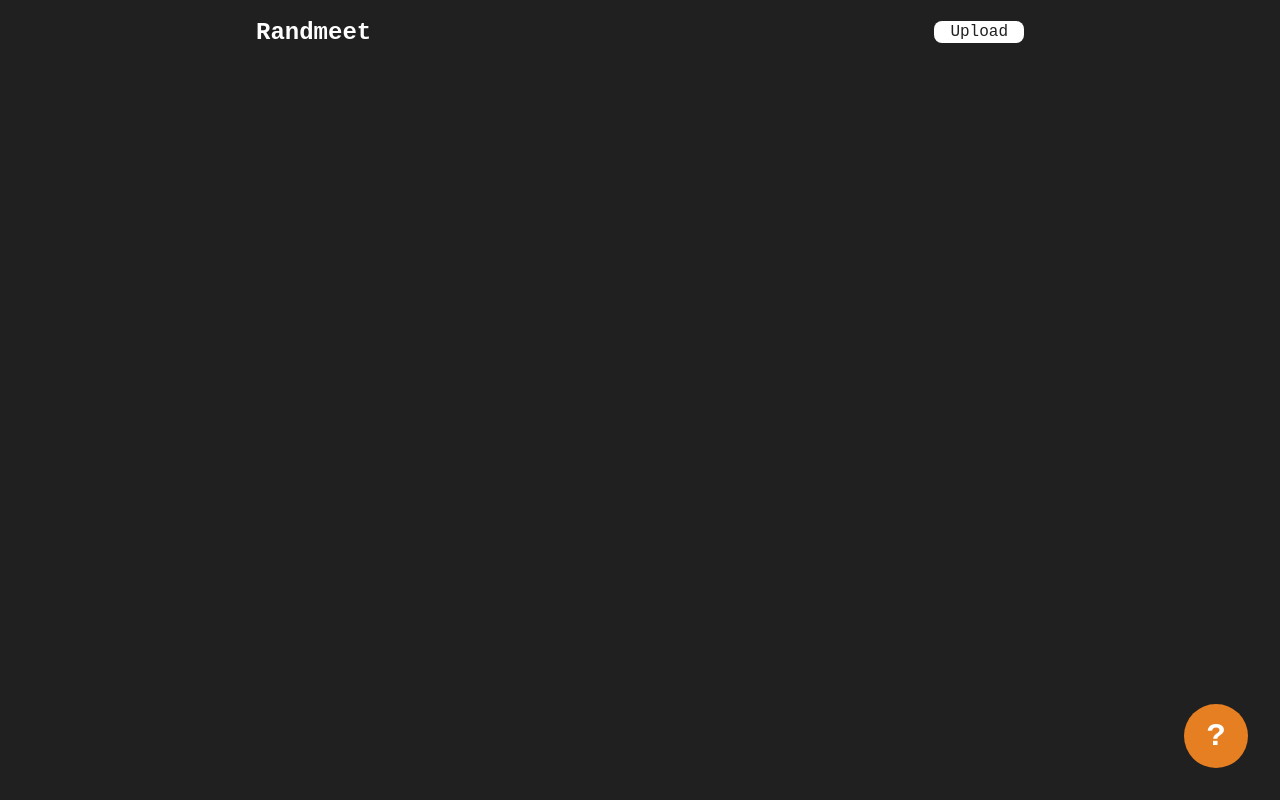
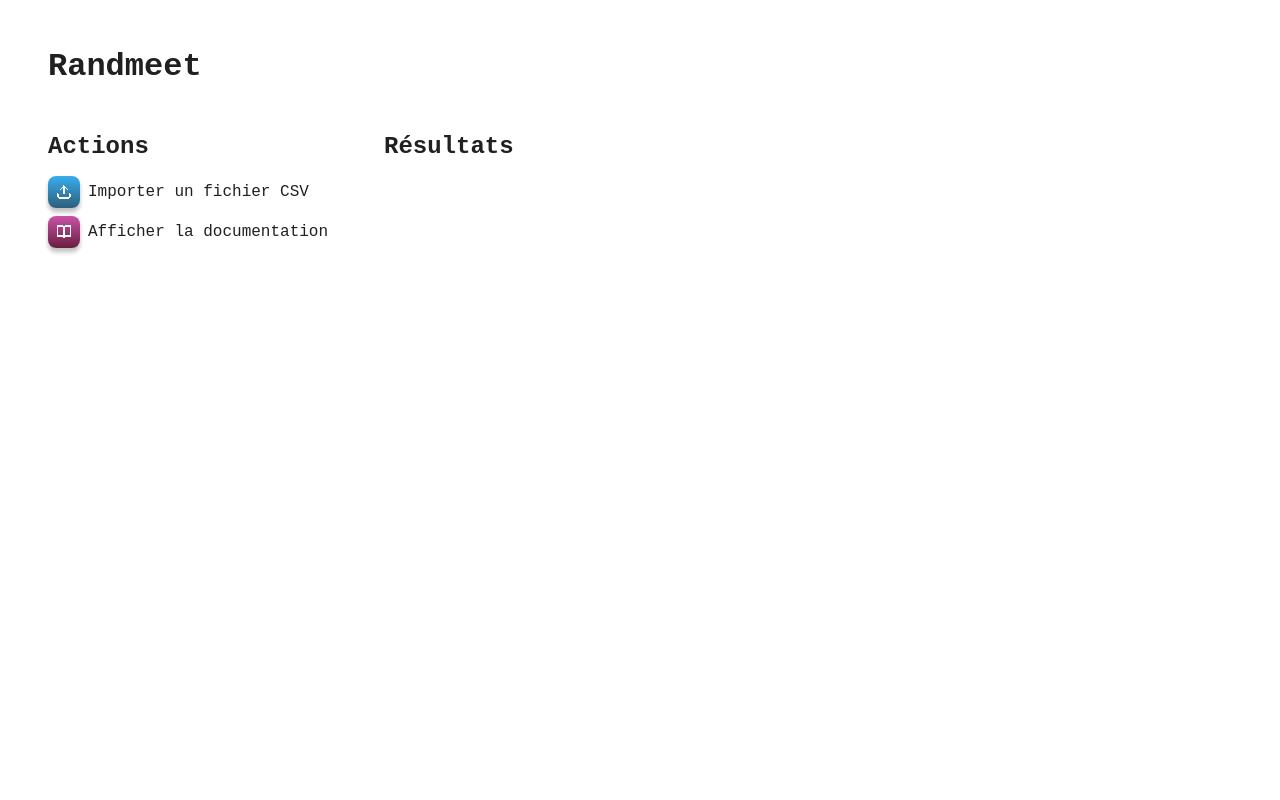
Before and after one commit to tun43p/randmeet, a React (Vite) app: page / in a window 1280 px wide. Built offline with nearby package versions, Linux system fonts and the light colour scheme.

Commit message:
feat: update application style

```diff
--- a/package.json
+++ b/package.json
@@ -18,12 +18,14 @@
     "react": "^18.2.0",
     "react-csv": "^2.2.2",
     "react-dom": "^18.2.0",
+    "react-icons": "^4.6.0",
     "styled-components": "^5.3.6"
   },
   "devDependencies": {
     "@types/react": "^18.0.17",
     "@types/react-csv": "^1.1.3",
     "@types/react-dom": "^18.0.6",
+    "@types/react-icons": "^3.0.0",
     "@types/styled-components": "^5.1.26",
     "@typescript-eslint/eslint-plugin": "^5.41.0",
     "@typescript-eslint/parser": "^5.41.0",
--- a/src/app.tsx
+++ b/src/app.tsx
@@ -7,11 +7,13 @@ import {
   getRowsFromCSVFile,
 } from "./utils/helpers";
 import HeaderComponent from "./components/header";
-import HelpComponent from "./components/help";
-import PersonComponent from "./components/person";
+import AsideComponent from "./components/aside";
+import ResultsComponent from "./components/results";
 
 export default function App() {
   const [meetings, setMeetings] = useState<Meetings | undefined>(undefined);
+
+  const now = new Date().getTime();
 
   async function onUpload(
     e: React.ChangeEvent<HTMLInputElement>,
@@ -28,44 +30,22 @@ export default function App() {
 
   return (
     <StyledApp>
-      <StyledWrapper>
-        <HeaderComponent meetings={meetings} onUpload={onUpload} />
-        <StyledMain style={{ overflowY: meetings ? "scroll" : "unset" }}>
-          {meetings &&
-            meetings.map((meeting, key) => {
-              return (
-                <StyledPersons key={key}>
-                  <PersonComponent person={meeting.a} />
-                  <PersonComponent person={meeting.b} />
-                </StyledPersons>
-              );
-            })}
-        </StyledMain>
-      </StyledWrapper>
-      <HelpComponent />
+      <HeaderComponent />
+      <StyledMain>
+        <AsideComponent meetings={meetings} now={now} onUpload={onUpload} />
+        <ResultsComponent meetings={meetings} />
+      </StyledMain>
     </StyledApp>
   );
 }
 
 const StyledApp = styled.div`
-  color: #ffffff;
-  background-color: #202020;
+  color: #202020;
+  background-color: #ffffff;
   width: 100%;
   height: 100vh;
 `;
 
-const StyledWrapper = styled.div`
-  width: 60%;
-  height: 100vh;
-  margin: 0 auto;
+const StyledMain = styled.main`
+  display: flex;
 `;
-
-const StyledMain = styled.main`
-  height: calc(100vh - 4rem);
-  width: 100%;
-`;
-
-const StyledPersons = styled.div`
-  display: flex;
-  width: 100%;
-`;
--- /dev/null
+++ b/src/components/aside.tsx
@@ -0,0 +1,83 @@
+import { FiBookOpen, FiDownload, FiUpload } from "react-icons/fi";
+import { CSVLink } from "react-csv";
+import styled from "styled-components";
+import { Meetings } from "../types";
+import { csvHeaders, documentationLink } from "../utils/constants";
+import { convertMeetingsToCSV } from "../utils/helpers";
+import IconComponent, { IconColor } from "./icon";
+
+type Props = {
+  meetings?: Meetings;
+  now: number;
+  onUpload: React.ChangeEventHandler;
+};
+
+export default function AsideComponent({ meetings, now, onUpload }: Props) {
+  return (
+    <StyledAside>
+      <StyledTitle>Actions</StyledTitle>
+      <StyledActionFiled>
+        <IconComponent color={IconColor.blue} icon={<FiUpload />} />
+        <label htmlFor="input">Importer un fichier CSV</label>
+        <input
+          id="input"
+          type="file"
+          accept=".csv"
+          style={{ display: "none" }}
+          onChange={onUpload}
+        />
+      </StyledActionFiled>
+      {meetings && (
+        <CSVLink
+          className="csv"
+          filename={`randmeet_${now}.csv`}
+          data={convertMeetingsToCSV(meetings)}
+          headers={csvHeaders}
+          target="_blank"
+        >
+          <StyledActionFiled>
+            <IconComponent color={IconColor.green} icon={<FiDownload />} />
+            Exporter un fichier CSV
+          </StyledActionFiled>
+        </CSVLink>
+      )}
+      <a href={documentationLink} target="_blank" rel="noreferrer">
+        <StyledActionFiled>
+          <IconComponent color={IconColor.purple} icon={<FiBookOpen />} />
+          <p>Afficher la documentation</p>
+        </StyledActionFiled>
+      </a>
+    </StyledAside>
+  );
+}
+
+const StyledAside = styled.aside`
+  width: 30%;
+  padding: 0 3rem;
+
+  & .csv div {
+    color: #202020;
+    margin-right: 0.5rem;
+  }
+`;
+
+const StyledTitle = styled.h2`
+  font-size: 1.5rem;
+  font-weight: bold;
+  margin-bottom: 1rem;
+`;
+
+const StyledActionFiled = styled.div`
+  display: flex;
+  align-items: center;
+  margin-bottom: 0.5rem;
+  cursor: pointer;
+
+  label,
+  p {
+    color: #202020;
+    margin-left: 0.5rem;
+    text-decoration: none;
+    cursor: pointer;
+  }
+`;
--- a/src/components/header.tsx
+++ b/src/components/header.tsx
@@ -1,85 +1,19 @@
-import { CSVLink } from "react-csv";
 import styled from "styled-components";
-import { Meetings } from "../types";
-import { csvHeaders } from "../utils/constants";
-import { convertMeetingsToCSV } from "../utils/helpers";
 
-type Props = {
-  meetings?: Meetings;
-  onUpload: React.ChangeEventHandler<HTMLInputElement>;
-};
-
-export default function HeaderComponent({ meetings, onUpload }: Props) {
-  const now = new Date().getTime();
-
+export default function HeaderComponent() {
   return (
-    <StyledHeader id="header" className="header">
+    <StyledHeader>
       <StyledLogo>Randmeet</StyledLogo>
-      <StyledHeaderButtons>
-        {meetings && (
-          <CSVLink
-            className="csv"
-            filename={`randmeet_${now}.csv`}
-            data={convertMeetingsToCSV(meetings)}
-            headers={csvHeaders}
-            target="_blank"
-          >
-            Download
-          </CSVLink>
-        )}
-        <StyledHeaderButton>
-          <label htmlFor="input">Upload</label>
-          <input
-            id="input"
-            type="file"
-            accept=".csv"
-            style={{ display: "none" }}
-            onChange={onUpload}
-          />
-        </StyledHeaderButton>
-      </StyledHeaderButtons>
     </StyledHeader>
   );
 }
 
 const StyledHeader = styled.header`
-  display: flex;
   width: 100%;
-  height: 4rem;
-  align-items: center;
-  justify-content: space-between;
+  padding: 3rem;
 `;
 
-const StyledLogo = styled.p`
-  font-size: 1.5rem;
+const StyledLogo = styled.h1`
+  font-size: 2rem;
   font-weight: bold;
 `;
-
-const StyledHeaderButtons = styled.div`
-  display: flex;
-  align-items: center;
-  justify-content: space-between;
-
-  & .csv {
-    color: #000000;
-    background: #ffffff;
-    padding: 0.15rem 1rem;
-    margin-right: 2rem;
-    border-radius: 0.5rem;
-
-    & *:hover {
-      cursor: pointer;
-    }
-  }
-`;
-
-const StyledHeaderButton = styled.div`
-  color: #202020;
-  background: #ffffff;
-  padding: 0.15rem 1rem;
-  border-radius: 0.5rem;
-
-  & *:hover {
-    cursor: pointer;
-  }
-`;
--- a/src/components/help.tsx
+++ /dev/null
@@ -1,41 +0,0 @@
-import styled from "styled-components";
-import { documentationLink } from "../utils/constants";
-
-export default function HelpComponent() {
-  return (
-    <StyledHelp>
-      {/* TODO(tun43p): Add a tooltip here */}
-      <a href={documentationLink} target="_blank" rel="noreferrer">
-        ?
-      </a>
-    </StyledHelp>
-  );
-}
-
-const StyledHelp = styled.div`
-  background: #e67e22;
-  display: flex;
-  position: absolute;
-  bottom: 2rem;
-  right: 2rem;
-  width: 4rem;
-  height: 4em;
-  border-radius: 2rem;
-  align-items: center;
-  justify-content: center;
-  font-weight: bold;
-  transition: all ease-in-out 0.25s;
-
-  & a {
-    font-size: 2rem;
-    color: #ffffff;
-  }
-
-  &:hover {
-    background: #ffffff;
-
-    a {
-      color: #e67e22;
-    }
-  }
-`;
--- /dev/null
+++ b/src/components/icon.tsx
@@ -0,0 +1,49 @@
+import styled from "styled-components";
+
+type Props = {
+  color: IconColor;
+  icon: React.ReactNode;
+};
+
+export enum IconColor {
+  blue = "blue",
+  green = "green",
+  purple = "purple",
+  red = "red",
+}
+
+export default function IconComponent({ color, icon }: Props) {
+  return <StyledIcon className={`icon-${color}`}>{icon}</StyledIcon>;
+}
+
+const StyledIcon = styled.div`
+  display: flex;
+  width: 2rem;
+  height: 2rem;
+  border-radius: 0.5rem;
+  box-shadow: 0px 4px 4px rgba(0, 0, 0, 0.25);
+  align-items: center;
+  justify-content: center;
+
+  & svg {
+    color: white;
+    width: 1rem;
+    height: 1rem;
+  }
+
+  &.icon-blue {
+    background: linear-gradient(180deg, #38adef 0%, #2c5f7b 100%);
+  }
+
+  &.icon-green {
+    background: linear-gradient(180deg, #37e6b1 0%, #2b755f 100%);
+  }
+
+  &.icon-purple {
+    background: linear-gradient(180deg, #c853a7 0%, #6b1c42 100%);
+  }
+
+  &.icon-red {
+    background: linear-gradient(180deg, #ea3333 0%, #883636 100%);
+  }
+`;
--- a/src/components/person.tsx
+++ /dev/null
@@ -1,35 +0,0 @@
-import styled from "styled-components";
-import { Person } from "../types";
-
-type Props = {
-  person: Person;
-};
-
-export default function PersonComponent({ person }: Props) {
-  return (
-    <StyledPerson>
-      <StyledPersonName>{person.name}</StyledPersonName>
-      <StyledPersonProject>
-        {person.team.name} {person.status && `- ${person.status}`}
-      </StyledPersonProject>
-    </StyledPerson>
-  );
-}
-
-const StyledPerson = styled.div`
-  width: 100%;
-  background: #252525;
-  margin: 0.5rem;
-  padding: 0.5rem;
-  border-radius: 0.5rem;
-`;
-
-const StyledPersonName = styled.p`
-  font-size: 1rem;
-  color: #ffffff;
-`;
-
-const StyledPersonProject = styled.p`
-  font-size: 0.75rem;
-  color: #808080;
-`;
--- /dev/null
+++ b/src/components/results.tsx
@@ -0,0 +1,77 @@
+import styled from "styled-components";
+import { Meetings } from "../types";
+
+export type Props = {
+  meetings?: Meetings;
+};
+
+export default function ResultsComponent({ meetings }: Props) {
+  return (
+    <StyledSection>
+      <StyledTitle>Résultats</StyledTitle>
+      <div>
+        {meetings &&
+          meetings.map((meeting, key) => {
+            return (
+              <StyledResults key={key}>
+                <StyledPerson>
+                  <StyledPersonName>{meeting.a.name}</StyledPersonName>
+                  <StyledPersonIndicators>
+                    <StyledPersonTeam>{meeting.a.team.name}</StyledPersonTeam>
+                    <StyledPersonStatus>{meeting.a.status}</StyledPersonStatus>
+                  </StyledPersonIndicators>
+                </StyledPerson>
+                <StyledPerson>
+                  <StyledPersonName>{meeting.b.name}</StyledPersonName>
+                  <StyledPersonIndicators>
+                    <StyledPersonTeam>{meeting.b.team.name}</StyledPersonTeam>
+                    <StyledPersonStatus>{meeting.b.status}</StyledPersonStatus>
+                  </StyledPersonIndicators>
+                </StyledPerson>
+              </StyledResults>
+            );
+          })}
+      </div>
+    </StyledSection>
+  );
+}
+
+const StyledSection = styled.section`
+  flex: 1;
+`;
+
+const StyledTitle = styled.h2`
+  font-size: 1.5rem;
+  font-weight: bold;
+  margin-bottom: 1rem;
+`;
+
+const StyledResults = styled.div`
+  display: flex;
+  margin-right: 2rem;
+`;
+
+const StyledPerson = styled.div`
+  width: 100%;
+  padding: 1rem;
+  box-shadow: 0px 4px 4px rgba(0, 0, 0, 0.25);
+  border-radius: 0.5rem;
+  margin-right: 1rem;
+  margin-bottom: 1rem;
+`;
+
+const StyledPersonName = styled.p`
+  font-weight: bold;
+`;
+
+const StyledPersonIndicators = styled.div`
+  display: flex;
+`;
+
+const StyledPersonTeam = styled.p`
+  margin-right: 1rem;
+`;
+
+const StyledPersonStatus = styled.p`
+  opacity: 0.5;
+`;
```
Also changed, not shown: 1 other file (tests, documents, lock files or other folders).
